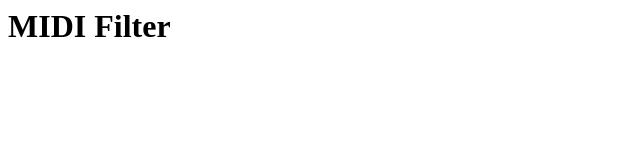
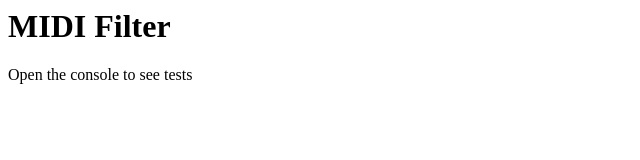
Before and after one commit to stephband/midi-filter, a plain HTML site: page index.html in a window 1280 px wide. Shown: the whole page, without its empty margins (0-640 px from the left). Drawn offline with Linux system fonts and the light colour scheme.

Commit message:
Edit readme

```diff
--- a/index.html
+++ b/index.html
@@ -1,4 +1,6 @@
 <h1>MIDI Filter</h1>
+
+<p>Open the console to see tests</p>
 
 <script src="js/midi-filter.js"></script>
 <script>
```
Also changed, not shown: 1 other file.
